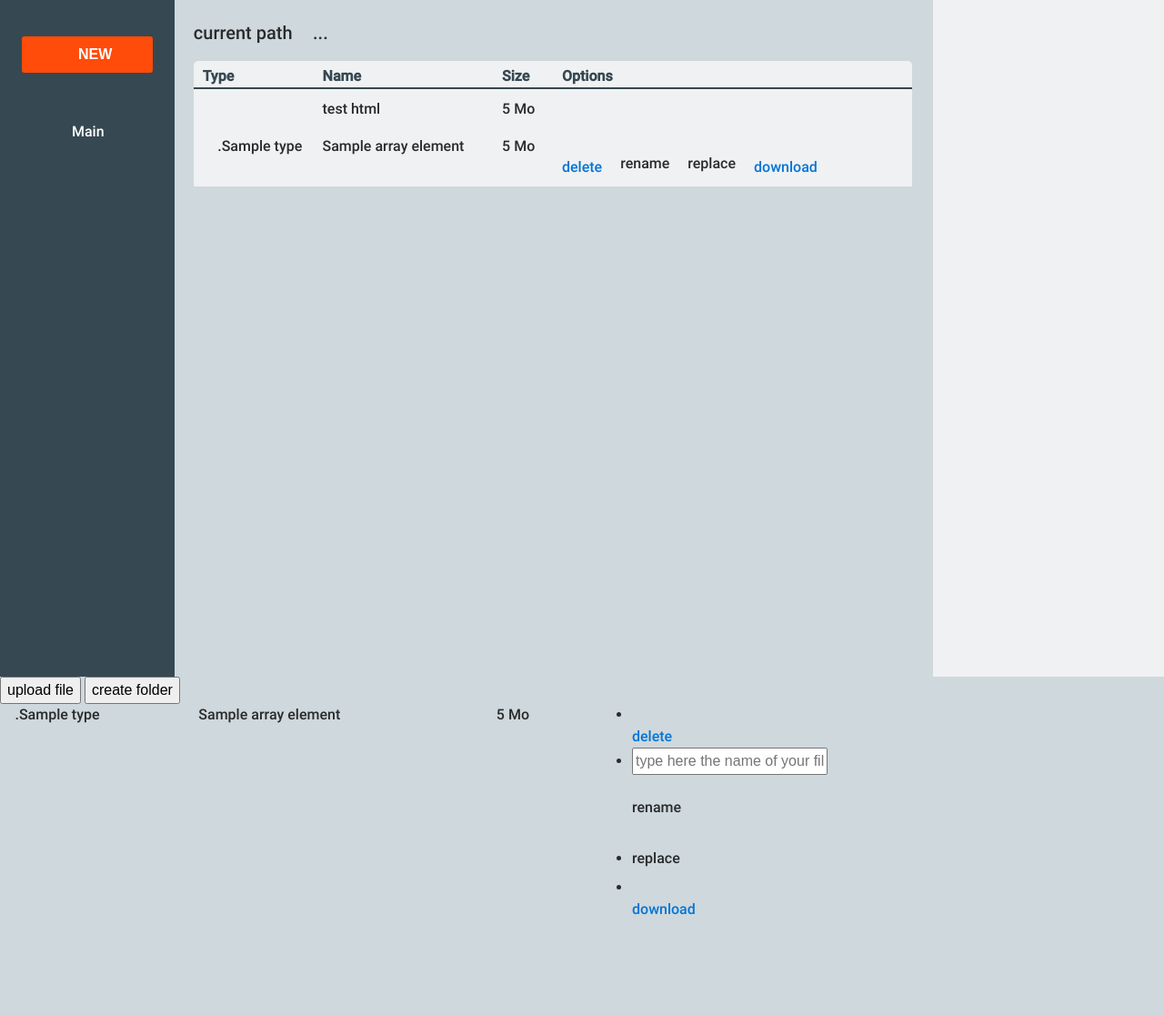
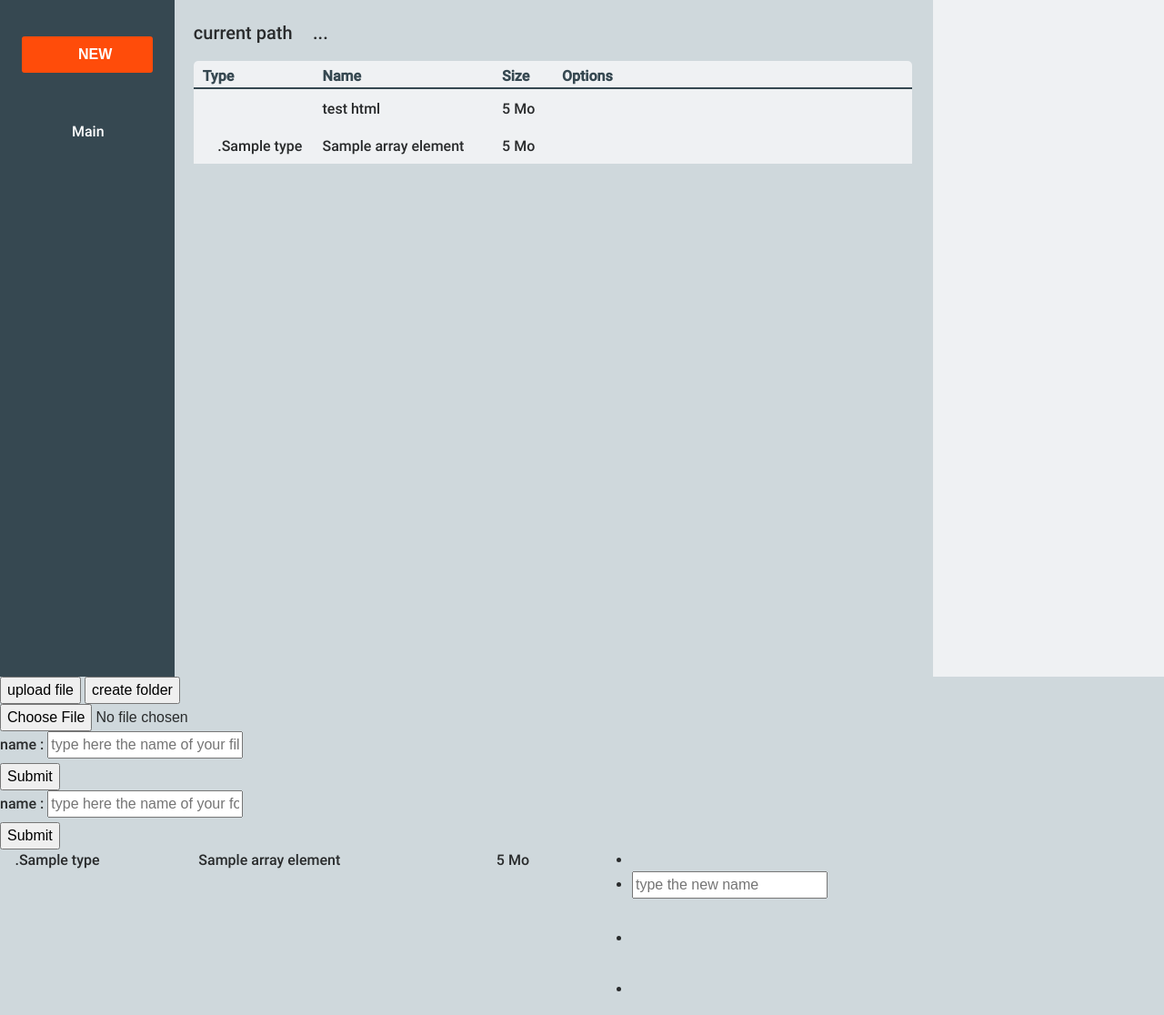
Before and after one commit to jonathanSimonney/filer-V3, a PHP site: template views/home.html.twig in a window 1280 px wide. Shown: the part 56-1172 px from the top of the page at 91% size. Before the commit the page ends 1062 px from the top, so only its background shows below. Run offline with PHP 8.4, Linux system fonts and the light colour scheme; the template is opened without the code that fills it: most values are stand-ins (such as "Sample title", 1, 10 or a date in 2020); some libraries are stand-ins or nearby versions; some web fonts are replaced.

Commit message:
added style and js for options files

```diff
--- a/assets/JS/files.js
+++ b/assets/JS/files.js
@@ -44,45 +44,39 @@ window.onload = function(){
         toggleFormState(document.querySelector('.uploadForm'));
     };
 
-    for (var i in buttonReplace){
-        if (typeof buttonReplace[i].style != 'undefined') {
-            buttonReplace[i].onclick = function(){
-                var arrayElements = this.parentNode.childNodes;
-                for (var i in arrayElements){
-                    console.log(arrayElements[i].childNodes[i]);
-                    if(arrayElements[i].childNodes[i].className =='fileForm'){
-
-                    }
-                }
-
-
-                /*toggleFormState(toShowForm);*/
-            }
-        }
-    }
-
     $('.rename').click(function() {
         if($(this).siblings('.renameForm').hasClass("collapsed")){
             $(this).siblings('.renameForm').removeClass('collapsed');
             $(this).siblings().find('.rename_input').focus();
-            $(this).siblings().find('label').html("<i class='fa fa-check'></i>");
+            $(this).siblings().find('label').html("<i class='fa fa-check'></i><p>confirm</p>");
+            $(this).html("<i class='fa fa-times'></i>");
         }
         else{
             $(this).siblings('.renameForm').addClass('collapsed');
             $(this).siblings().find('label').html("");
+            $(this).html("<i class='fa fa-pencil'></i>");
+        }
+    });
+
+    $('.replace').click(function() {
+        if($(this).siblings('.replaceForm').hasClass("collapsed")){
+            $(this).siblings('.replaceForm').removeClass('collapsed');
+            $(this).siblings().find('.label_choose_file').html("<p>choose a file</p>");
+            $(this).siblings().find('.label_confirm').html("<i class='fa fa-check'></i><p>confirm</p>");
+            $(this).html("<i class='fa fa-times'></i>");
+        }
+        else{
+            $(this).siblings('.replaceForm').addClass('collapsed');
+            $(this).siblings().find('.label_choose_file').html("");
+            $(this).siblings().find('.label_confirm').html("");
+            $(this).html("<i class='fa fa-exchange'></i>");
         }
     });
 
 
-    $('#fileForm').change(function () {
-        alert('oh');
+    /*$('#fileFormReplace').change(function (){
         $(this).parents('.fileFormReplace').submit();
-    });
-
-    $('#fileForm').change(function () {
-        alert('oh');
-        $(this).parents('.fileFormReplace').submit();
-    });
+    });*/
 
     for (var i in buttonRename){
         if (typeof buttonRename[i].style != 'undefined') {
--- a/assets/style.css
+++ b/assets/style.css
@@ -445,17 +445,50 @@ html body #main_container .home_container_desktop .main_content .rows_container
   list-style: none;
   padding: 0 10px;
 }
-html body #main_container .home_container_desktop .main_content .rows_container .row .options ul li i {
-  margin: 0 5px;
+html body #main_container .home_container_desktop .main_content .rows_container .row .options ul li label {
+  cursor: pointer;
+  margin: 0;
 }
-html body #main_container .home_container_desktop .main_content .rows_container .row .options ul li .renameForm {
+html body #main_container .home_container_desktop .main_content .rows_container .row .options ul li a {
+  color: #364851;
+}
+html body #main_container .home_container_desktop .main_content .rows_container .row .options ul li form {
   display: flex;
+  justify-content: center;
+  align-items: center;
+}
+html body #main_container .home_container_desktop .main_content .rows_container .row .options ul li form input {
+  width: 150px;
+  height: 27px;
+}
+html body #main_container .home_container_desktop .main_content .rows_container .row .options ul li form label {
+  display: flex;
+  justify-content: center;
+  align-items: center;
+  cursor: pointer;
+  margin: 0;
+  padding: 5px 10px;
+  background-color: #212a2f;
+  color: #00e5ff;
+}
+html body #main_container .home_container_desktop .main_content .rows_container .row .options ul li form .label_choose_file {
+  padding: 5px 10px;
+  border-radius: 5px 0 0 5px;
+  cursor: pointer;
+  color: #eff1f3;
+  background-color: #ff4c0a;
+}
+html body #main_container .home_container_desktop .main_content .rows_container .row .options ul li form .label_choose_file:hover {
+  background-color: #d43a0a;
+  transition: 0.5s;
 }
 html body #main_container .home_container_desktop .main_content .rows_container .row .options ul li .collapsed {
   width: 0;
+  height: 0;
 }
 html body #main_container .home_container_desktop .main_content .rows_container .row .options ul li .collapsed input {
   width: inherit;
+  height: inherit;
   padding: 0;
   border: 0;
 }
--- a/assets/style.scss
+++ b/assets/style.scss
@@ -515,19 +515,56 @@ html{
                                         list-style: none;
                                         padding: 0 10px;
 
-                                        i{
-                                            margin: 0 5px;
+                                        label{
+                                            cursor: pointer;
+                                            margin: 0;
                                         }
 
-                                        .renameForm{
+                                        a{
+                                            color: $grey;
+                                        }
+
+                                        form{
                                             display: flex;
+                                            justify-content: center;
+                                            align-items: center;
+
+                                            input{
+                                                width: 150px;
+                                                height: 27px;
+                                            }
+
+                                            label{
+                                                display: flex;
+                                                justify-content: center;
+                                                align-items: center;
+                                                cursor: pointer;
+                                                margin: 0;
+                                                padding: 5px 10px;
+                                                background-color: $dark;
+                                                color: $lightblue;
+                                            }
+
+                                            .label_choose_file{
+                                                padding: 5px 10px;
+                                                border-radius: 5px 0 0 5px;
+                                                cursor: pointer;
+                                                color: $white;
+                                                background-color: $orange;
+                                            }
+                                            .label_choose_file:hover{
+                                                background-color: $orangebrick;
+                                                transition: 0.5s;
+                                            }
                                         }
 
                                         .collapsed{
                                             width: 0;
+                                            height: 0;
 
                                             input{
                                                 width: inherit;
+                                                height: inherit;
                                                 padding: 0;
                                                 border: 0;
                                             }
--- a/views/home.html.twig
+++ b/views/home.html.twig
@@ -84,8 +84,6 @@
 
                 <!-- display rows with files-->
 
-                {{ dump() }}
-
                 {% if arrayElement is defined %}
                     {% set numberForId = 0 %}
                     {% for key, element in arrayElement %}
@@ -124,7 +122,7 @@
             <button id="folder">create folder</button>
         </div>
 
-        <form class="toHide uploadForm" action="?action=upload" method="post" enctype="multipart/form-data" name="uploadFile">
+        <form class="uploadForm" action="?action=upload" method="post" enctype="multipart/form-data" name="uploadFile">
             <div class="centeredChild">
                 <input type="file" name="file">
                 <br>
@@ -134,7 +132,7 @@
             </div>
         </form>
 
-        <form class="toHide addFolder" action="?action=addFolder" method="post"  name="addFolder">
+        <form class="addFolder" action="?action=addFolder" method="post"  name="addFolder">
             <div class="centeredChild">
                 <!--<input type="file" name="file" webkitdirectory directory multiple>
                 <br> POSSIBLY USEFUL IF IMPLEMENT A DIRECT UPLOAD OF FOLDER.-->
--- a/views/inc/file.html.twig
+++ b/views/inc/file.html.twig
@@ -28,39 +28,39 @@
     <div class="col-6 options">
         <ul>
             <li>
-                <a href= "?action=delete&fileId={{ file['id'] }}"  class="delete clickable">
-                    <i class="fa fa-trash"></i>
-                    <p>delete</p>
+                <a href= "?action=remove&fileId={{ file['id'] }}"  class="delete clickable">
+                    <i class="fa fa-trash" title="delete file"></i>
                 </a>
             </li>
             <li>
                 <form class="renameForm collapsed" action="?action=rename" method="post">
                     <input type="hidden" name="notForUser" class="notForUser" value="{{ file['id'] }}">
-                    <input class="rename_input " type="text" name="name" placeholder="type here the name of your file" id="name{{ numberForId }}">
+                    <input class="rename_input " type="text" name="name" placeholder="type the new name" id="name{{ numberForId }}">
                     <input id="submit_rename{{ numberForId }}" type="submit" class="toHide">
                     <label for="submit_rename{{ numberForId }}">
-
                     </label>
                 </form>
                 <label for="name{{ numberForId }}" class="rename clickable">
-                    <i class="fa fa-pencil"></i>
-                    <p>rename</p>
+                    <i class="fa fa-pencil" title="rename file"></i>
                 </label>
             </li>
             <li>
-                <form class="replaceForm toHide" action="?action=replace" method="post" enctype="multipart/form-data">
-                    <input type="file" name="file" id="fileFormReplace{{ numberForId }}">
+                <form class="replaceForm collapsed" action="?action=replace" method="post" enctype="multipart/form-data">
+                    <input type="file" name="file" id="fileFormReplace{{ numberForId }}" class="toHide">
+                    <label for="fileFormReplace{{ numberForId }}" class="label_choose_file">
+                    </label>
                     <input type="hidden" name="notForUser" class="notForUser" value="{{ file['id'] }}">
+                    <input id="submit_replace{{ numberForId }}" type="submit" class="toHide">
+                    <label for="submit_replace{{ numberForId }}" class="label_confirm">
+                    </label>
                 </form>
-                <label for="fileFormReplace{{ numberForId }}" class="replace clickable">
-                    <i class="fa fa-exchange"></i>
-                    <p>replace</p>
+                <label class="replace clickable">
+                    <i class="fa fa-exchange" title="replace file"></i>
                 </label>
             </li>
             <li>
                 <a href= "?action=download&fileId={{ file['id'] }}"  class="download clickable">
-                    <i class="fa fa-download"></i>
-                    <p>download</p>
+                    <i class="fa fa-download" title="download file"></i>
                 </a>
             </li>
         </ul>
```
Also changed, not shown: 1 other file.
